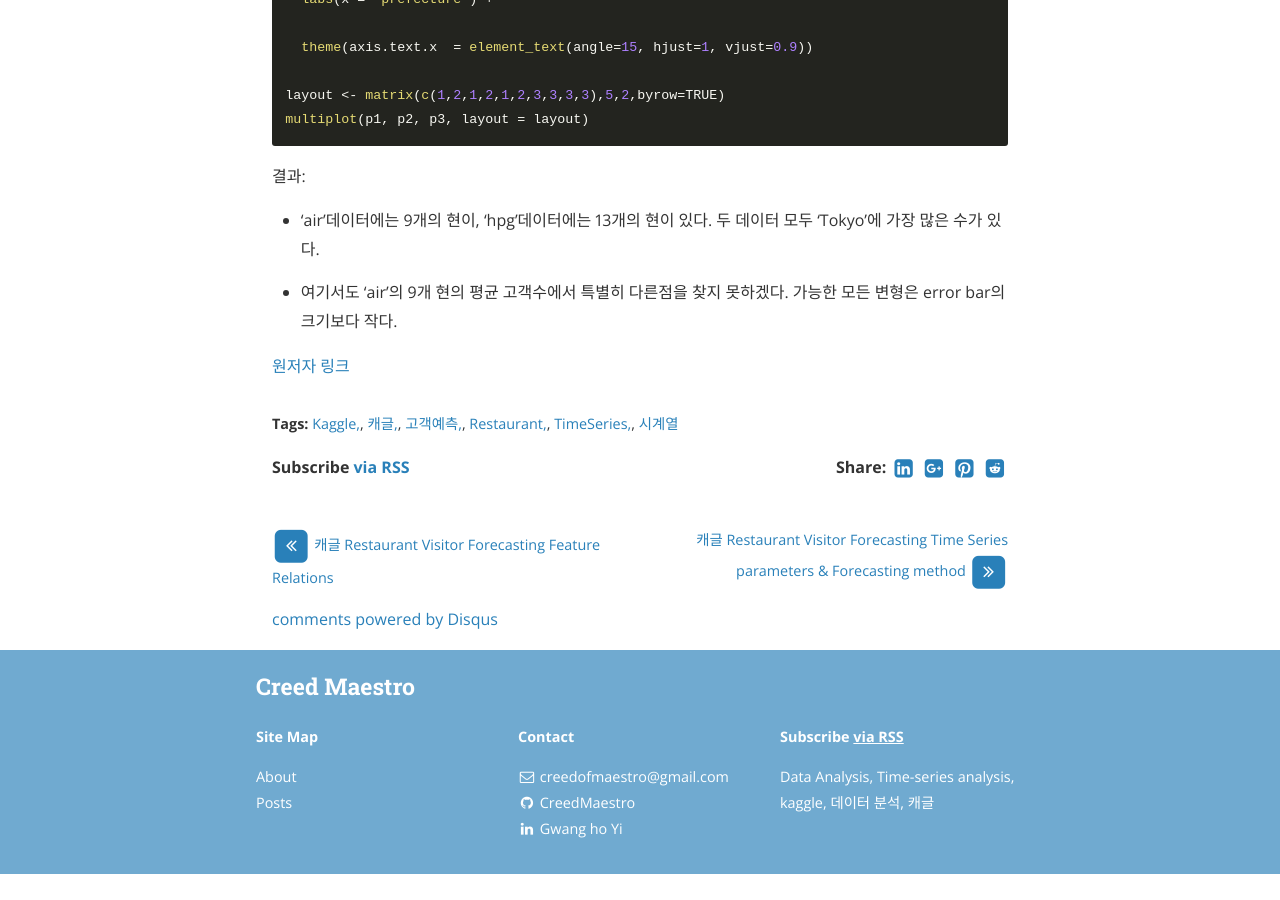
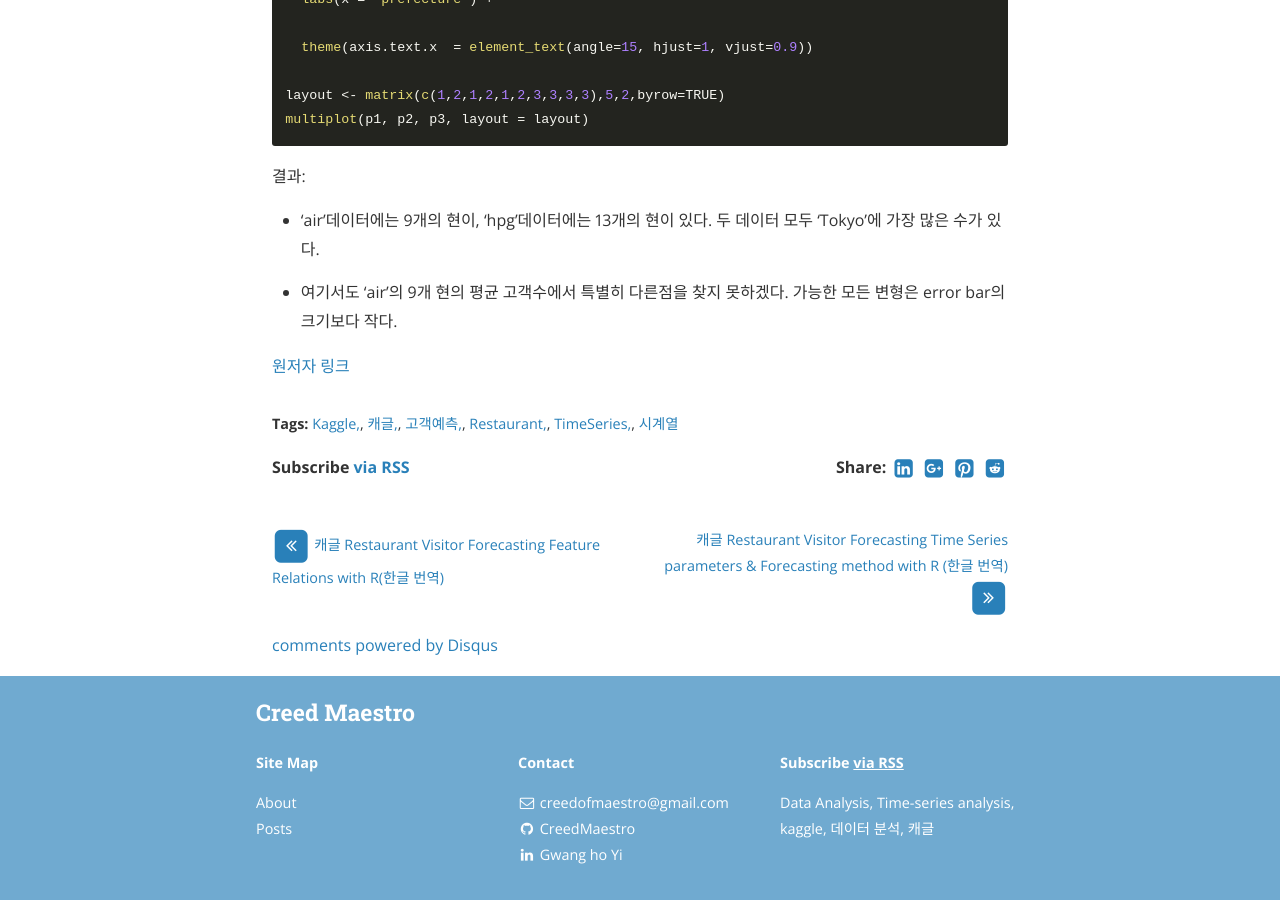
Before and after one commit to CreedMaestro/CreedMaestro.github.io, a Jekyll site: the page built from _posts/2019-05-05-Kaggle_Restaurant_Visitor_Forecasting(FE).md, in a window 1280 px wide and 900 px high, scrolled down 9033 px. Built offline with Jekyll 4.4.1, drawn with Linux system fonts in a browser that asks for light colours; nearby versions of some CDN libraries; comment, search, counter and statistics services are not loaded; before the commit the page ends 9907 px from its top, so only the background shows below that; some of the changed text lies outside the part shown.

Commit message:
title changed

```diff
--- a/_posts/2019-04-30-Kaggle_Restaurant_Visitor_Forecasting(EDA).md
+++ b/_posts/2019-04-30-Kaggle_Restaurant_Visitor_Forecasting(EDA).md
@@ -1,5 +1,5 @@
 ---
-title: "캐글 Restaurant Visitor Forecasting Feature Relations"
+title: "캐글 Restaurant Visitor Forecasting Feature Relations with R(한글 번역)"
 author: "Maestro"
 date: "2019/04/30"
 categories: Kaggle
--- a/_posts/2019-05-05-Kaggle_Restaurant_Visitor_Forecasting(FE).md
+++ b/_posts/2019-05-05-Kaggle_Restaurant_Visitor_Forecasting(FE).md
@@ -1,5 +1,5 @@
 ---
-title: "캐글 Restaurant Visitor Forecasting Feature Engineering"
+title: "캐글 Restaurant Visitor Forecasting Feature Engineering with R (한글 번역)"
 author: "Maestro"
 date: "2019/05/05"
 categories: Kaggle
--- a/_posts/2019-05-10-Kaggle_Restaurant_Visitor_Forecasting(TS parameters).md
+++ b/_posts/2019-05-10-Kaggle_Restaurant_Visitor_Forecasting(TS parameters).md
@@ -1,5 +1,5 @@
 ---
-title: "캐글 Restaurant Visitor Forecasting Time Series parameters & Forecasting method"
+title: "캐글 Restaurant Visitor Forecasting Time Series parameters & Forecasting method with R (한글 번역)"
 author: "Maestro"
 date: "2019/05/10"
 categories: Kaggle
```
Also changed, not shown: _posts/2019-04-25-Kaggle_Restaurant_Visitor_Forecasting(Introduction,EDA).md (+1 -1 lines), _posts/2019-05-15-Kaggle_Restaurant_Visitor_Forecasting(FE,weather).md (+1 -1 lines).
